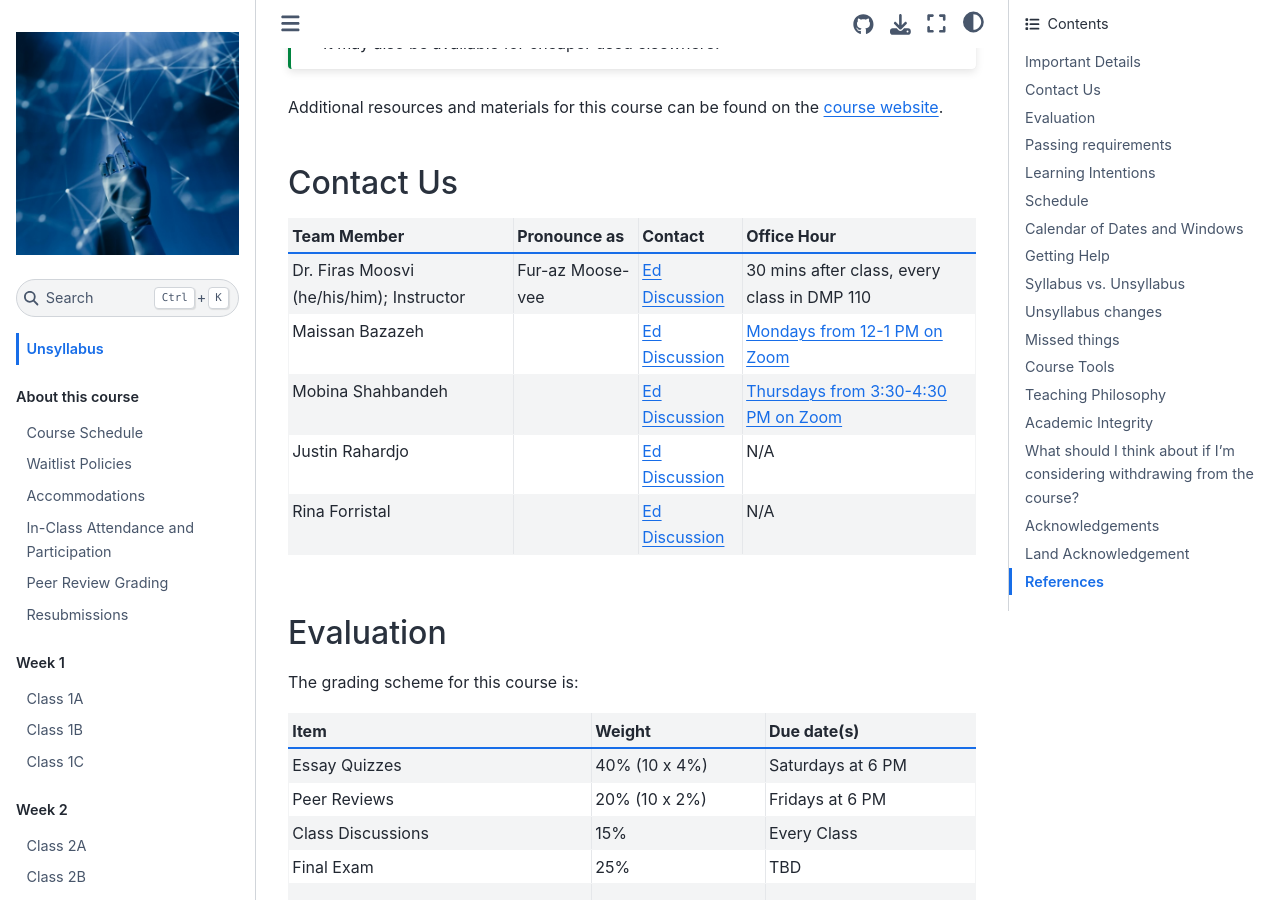
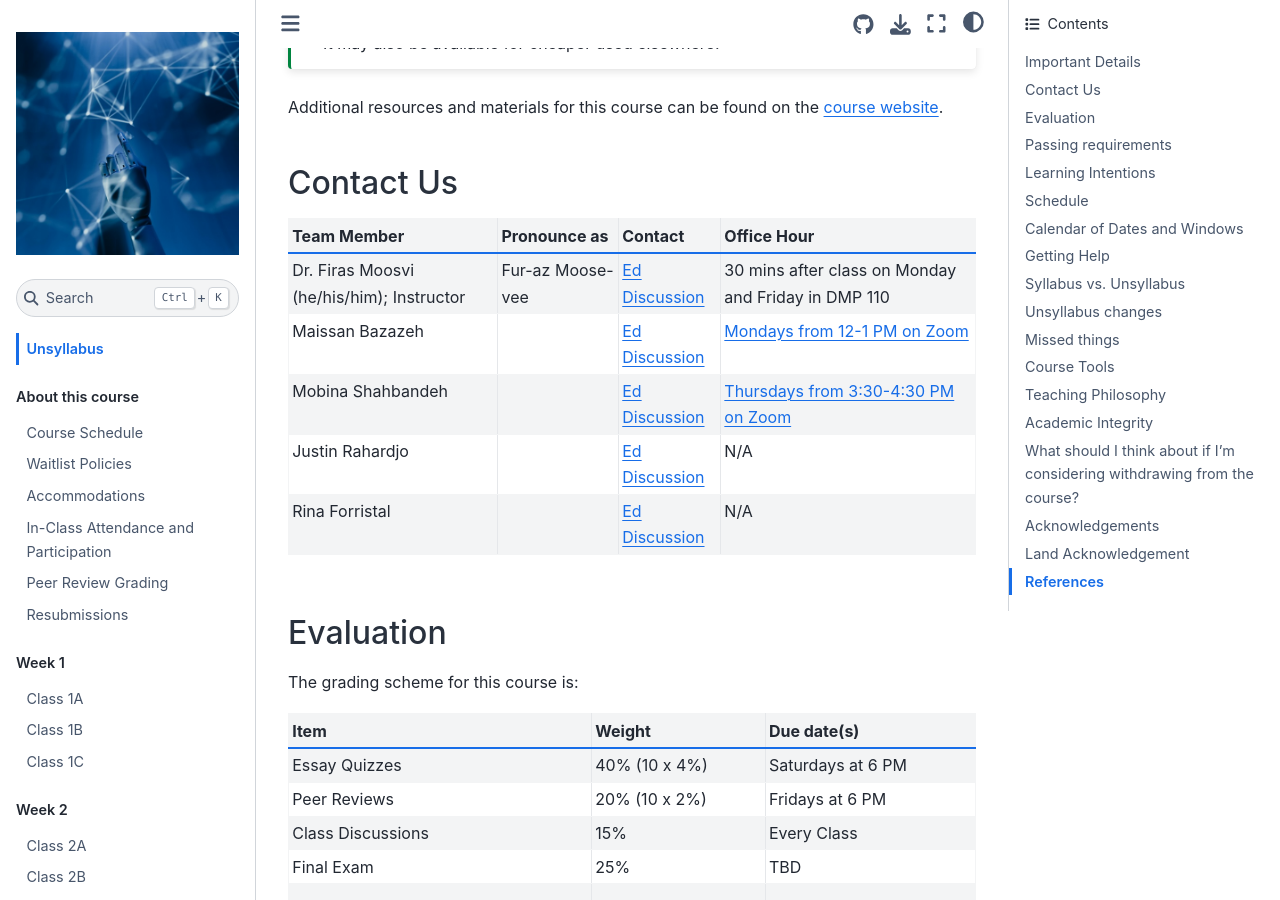
Before and after one commit to UBC-CS/cpsc430, a Jupyter Book: the page built from about/unsyllabus.md, in a window 1280 px wide and 900 px high, scrolled down 2014 px. Built offline with Jupyter Book 1.0.4 settings and Sphinx 7.4.7 and the Sphinx Book theme 1.1.4, drawn with Linux system fonts in a browser that asks for light colours; cross-references to code outside the pages are shown as plain code.

Commit message:
update Firas' office hours

```diff
--- a/about/syllabus_bits/teaching_team.md
+++ b/about/syllabus_bits/teaching_team.md
@@ -1,6 +1,6 @@
 | Team Member                  | Pronounce as       | Contact          | Office Hour                                 |
 |------------------------------|--------------------|------------------|---------------------------------------------|
-| {{ INSTRUCTOR }}; Instructor | {{ PRONOUNCE }}    | {{ FORUM_LINK }} | 30 mins after class, every class in DMP 110 |
+| {{ INSTRUCTOR }}; Instructor | {{ PRONOUNCE }}    | {{ FORUM_LINK }} | 30 mins after class on Monday and Friday in DMP 110 |
 | {{ TA1 }}                    | {{ TA1pronounce }} | {{ FORUM_LINK }} | [Mondays from 12-1 PM on Zoom](https://canvas.ubc.ca/courses/140669/external_tools/15408)            |
 | {{ TA4 }}                    | {{ TA4pronounce }} | {{ FORUM_LINK }} | [Thursdays from 3:30-4:30 PM on Zoom](https://canvas.ubc.ca/courses/140669/external_tools/15408)     |
 | {{ TA3 }}                    | {{ TA3pronounce }} | {{ FORUM_LINK }} | N/A                                         |
```
